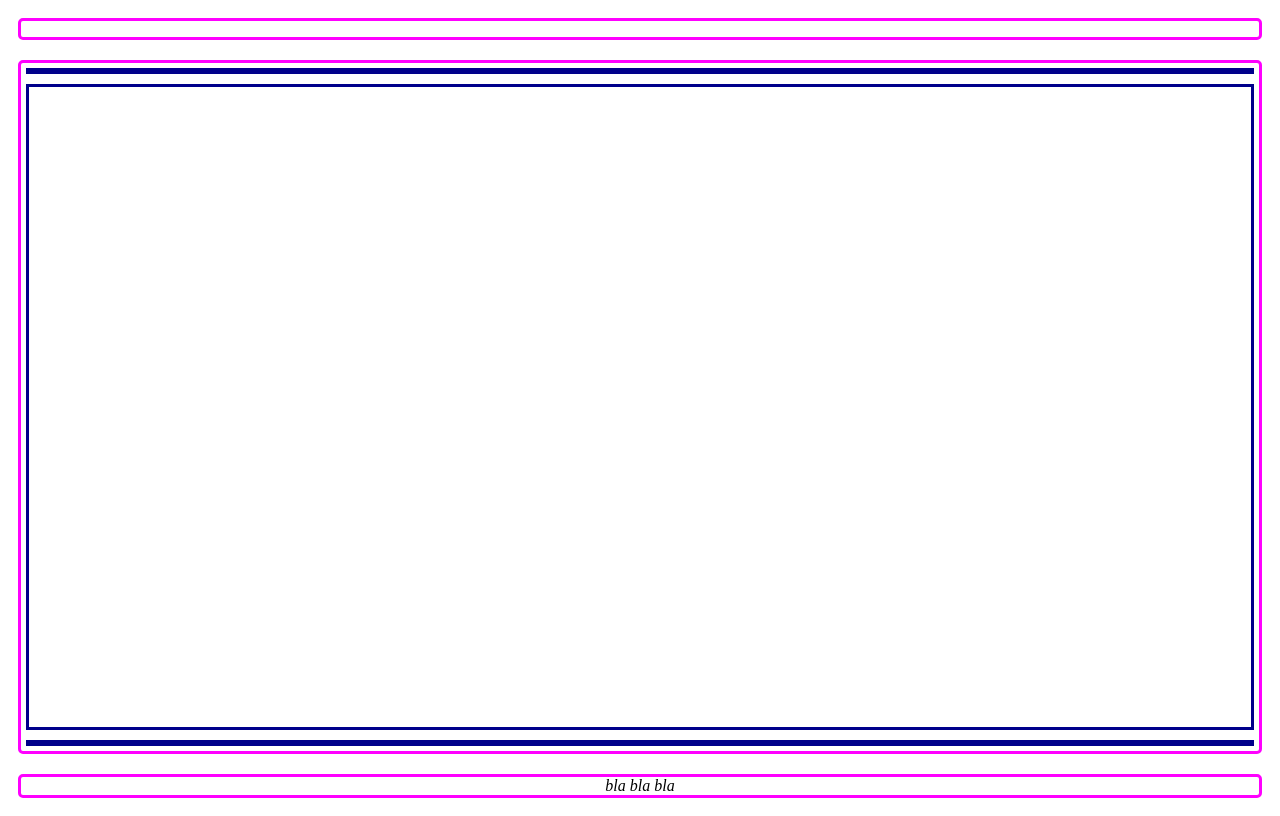
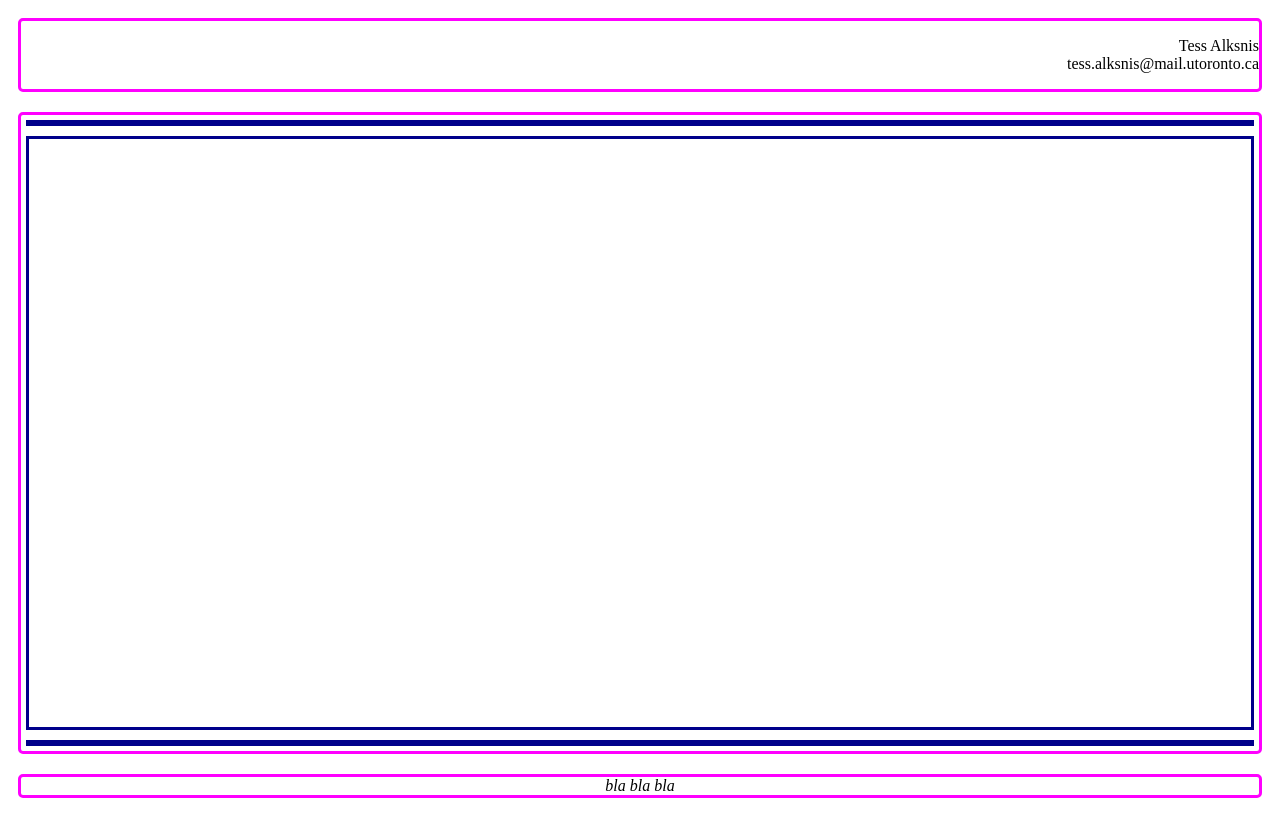
Before and after one commit to dh20199/01-blog-tessalksnis, a website: page 01/index.html in a window 1280 px wide. Drawn offline with Linux system fonts and the light colour scheme.

Commit message:
Added "senderinfo" to index.html

```diff
--- a/01/index.html
+++ b/01/index.html
@@ -10,8 +10,8 @@
         <main>
             <header>
                 <div class="senderinfo">
-                    <p>
-
+                    <p> Tess Alksnis<br>
+                        tess.alksnis@mail.utoronto.ca
                     </p>
                 </div>
 
```
